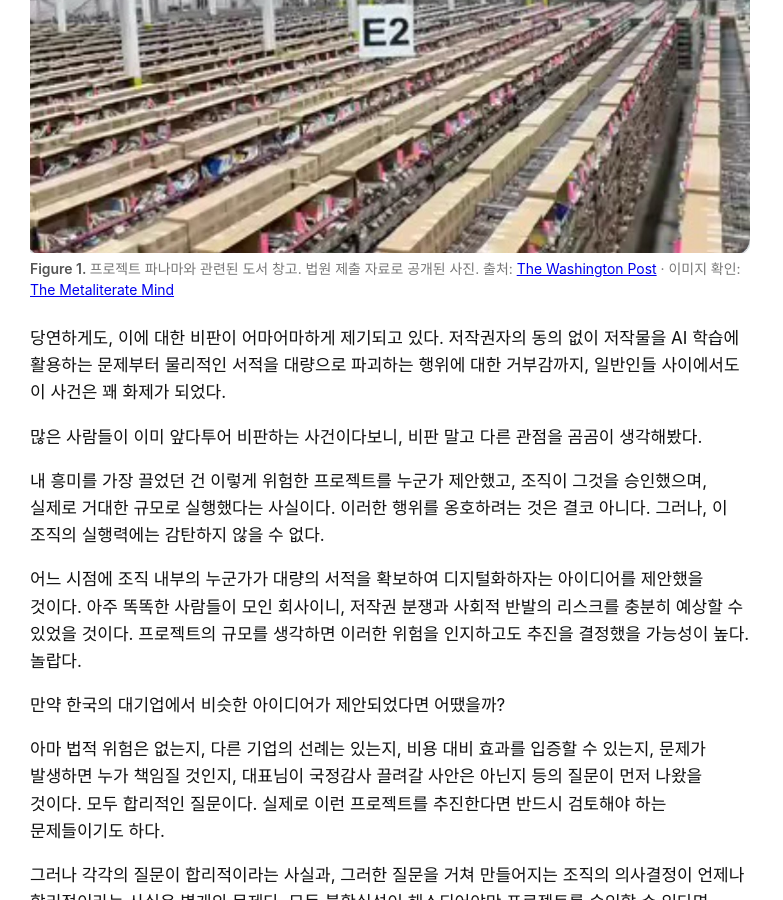
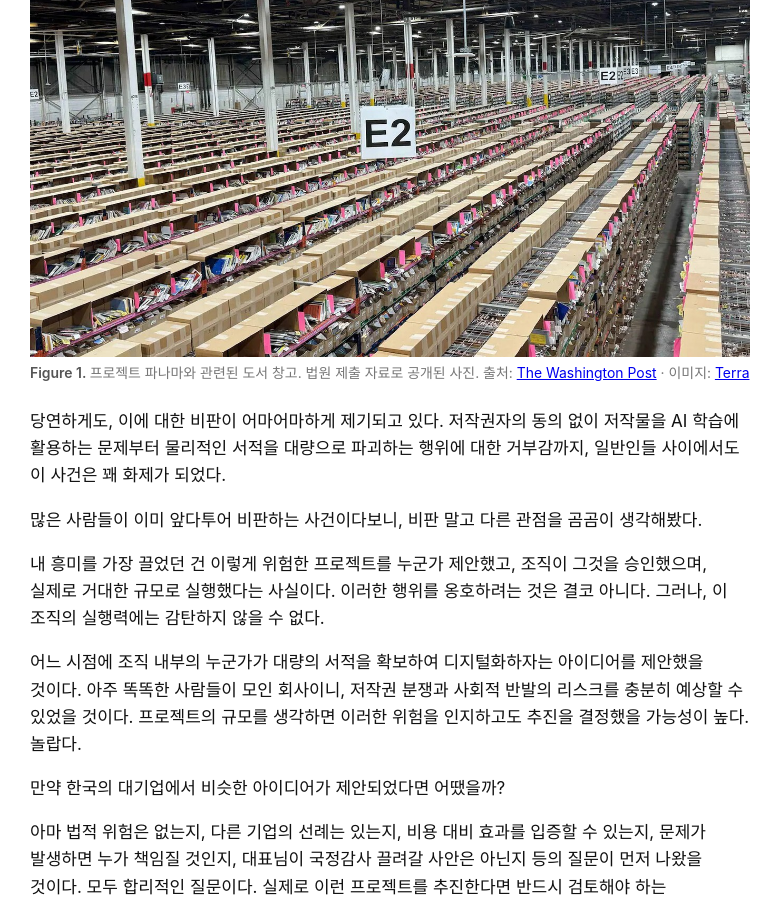
Before and after one commit to okdalto/okdalto.github.io, a Jekyll site: the page built from _posts/2026-10-28-위험을 승인하는 조직.md, in a window 1280 px wide and 900 px high, scrolled down 453 px. Shown: the whole window, without its empty margins (0-783 px from the left). Built offline with Jekyll 4.4.1, drawn with Linux system fonts in a browser that asks for light colours; comment, search, counter and statistics services are not loaded.

Commit message:
Replace blurry warehouse image with sharper full view

```diff
--- a/_posts/2026-10-28-위험을 승인하는 조직.md
+++ b/_posts/2026-10-28-위험을 승인하는 조직.md
@@ -14,8 +14,8 @@
 Anthropic이 LLM 학습을 위해 수백만 권의 서적을 구매하고, 제본을 절단해 스캔한 뒤 원본을 폐기했다는 사실이 알려졌다. '프로젝트 파나마(Project Panama)'라는 이름으로 진행된 이 작업에는 수천만 달러가 투입되었다고 한다. 별개로 불법 복제 사이트에서 대량의 서적을 확보한 사실도 저작권 소송 과정에서 드러났다.[^panama]
 
 <figure>
-<img src="/assets/2026-10-28-organizations-approve-risk/book-warehouse.jpg" alt="긴 선반에 책들이 빼곡하게 늘어선 프로젝트 파나마 관련 도서 창고 내부">
-<figcaption markdown="span">프로젝트 파나마와 관련된 도서 창고. 법원 제출 자료로 공개된 사진. 출처: [The Washington Post](https://www.washingtonpost.com/technology/2026/01/27/anthropic-ai-scan-destroy-books/) · 이미지 확인: [The Metaliterate Mind](https://themetaliteratemind.substack.com/p/buy-and-destroy)</figcaption>
+<img src="/assets/2026-10-28-organizations-approve-risk/book-warehouse-full.jpg" alt="긴 선반에 책들이 빼곡하게 늘어선 프로젝트 파나마 관련 도서 창고 내부">
+<figcaption markdown="span">프로젝트 파나마와 관련된 도서 창고. 법원 제출 자료로 공개된 사진. 출처: [The Washington Post](https://www.washingtonpost.com/technology/2026/01/27/anthropic-ai-scan-destroy-books/) · 이미지: [Terra](https://www.terra.com.br/byte/a-imagem-que-resume-uma-era-milhoes-de-livros-num-armazem-aguardando-destruicao-apos-treinamento-de-ia,6c863f41d6c2fbc4583841ca261cb0a6v8yyfn9z.html)</figcaption>
 </figure>
 
 당연하게도, 이에 대한 비판이 어마어마하게 제기되고 있다. 저작권자의 동의 없이 저작물을 AI 학습에 활용하는 문제부터 물리적인 서적을 대량으로 파괴하는 행위에 대한 거부감까지, 일반인들 사이에서도 이 사건은 꽤 화제가 되었다.
```
Also changed, not shown: _en/organizations-that-approve-risk.md (+2 -2 lines), assets/2026-10-28-organizations-approve-risk/book-warehouse-full.jpg (added), assets/2026-10-28-organizations-approve-risk/book-warehouse.jpg (deleted).
